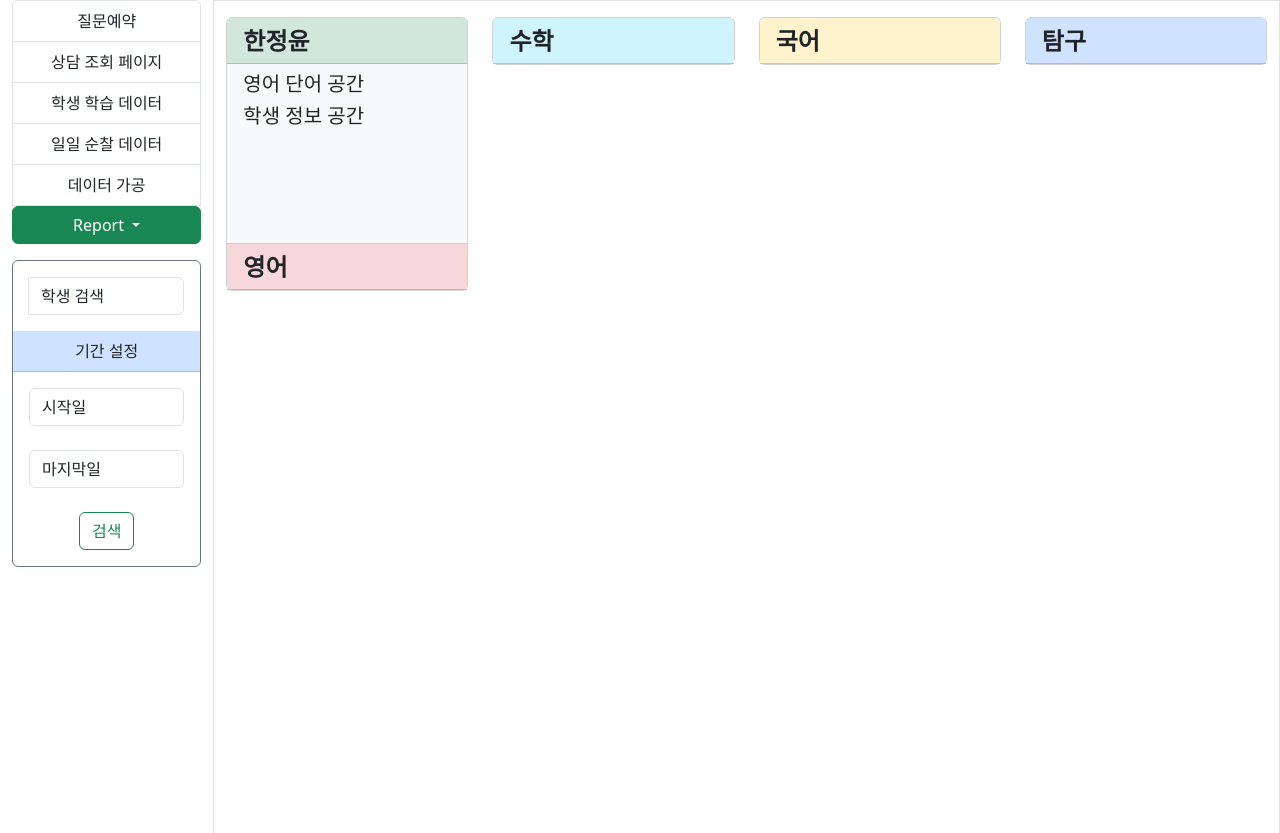
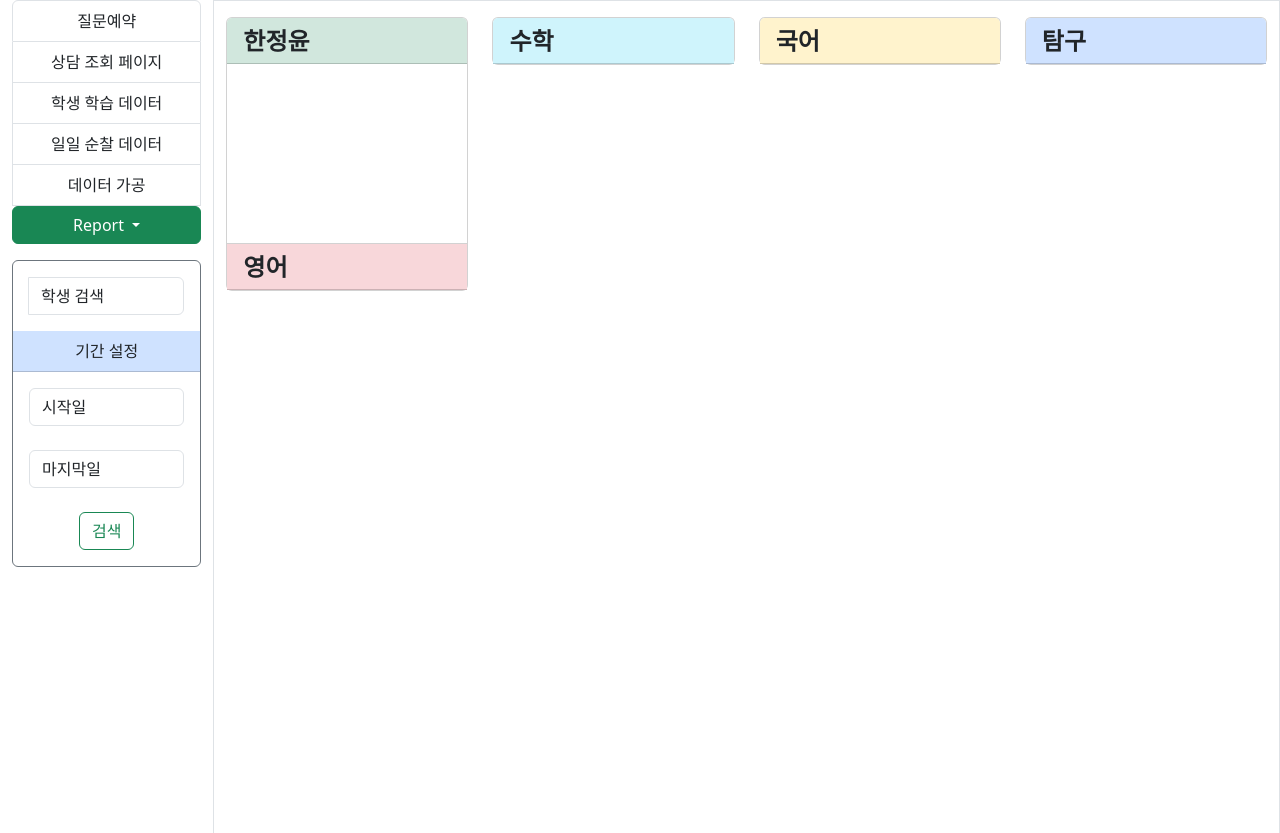
Before and after one commit to looosemycoool/orchardproject, a Django app: template templates/manager/report/consulting/consulting_detail.html in a window 1280 px wide. Shown: the part 104-937 px from the top of the page. Run offline with Django 4.2, Linux system fonts and the light colour scheme; the template is opened without the code that fills it: values that come from a table or form of the project are taken from there, others are empty; data comes from the database, SQL or seed files in the repository; some libraries are stand-ins or nearby versions.

Commit message:
chore/디자인 수정

```diff
--- a/manager/views/report_views.py
+++ b/manager/views/report_views.py
@@ -156,7 +156,7 @@ def report_consulting_detail(request):
     if student:
         filtered_data_korean = Reserve.objects.filter(
             student_name_id=student.id,
-            teacher_id=1,
+            teacher_id__in=[1, 5, 8],
             date__range=[start_date, end_date]
         ).exclude(subject=None).order_by('-date')
         filtered_data_math = Reserve.objects.filter(
--- a/templates/manager/report/consulting/consulting_detail.html
+++ b/templates/manager/report/consulting/consulting_detail.html
@@ -91,9 +91,7 @@
                                             style="margin: 0; font-family: 'Noto Sans KR', sans-serif; font-weight: bold">
                                             {{ student.first_name }}</h4>
                                     </div>
-                                    <div class="card-header bg-light" style="height:180px">
-                                        <h5 class="card-text">영어 단어 공간</h5>
-                                        <h5 class="card-text">학생 정보 공간</h5>
+                                    <div class="card-header bg-white" style="height:180px">
                                     </div>
                                     <div class="card-header bg-danger-subtle"
                                          style="display: flex; align-items: center;">
@@ -101,14 +99,6 @@
                                             style="margin: 0; font-family: 'Noto Sans KR', sans-serif; font-weight: bold">
                                             영어</h4>
                                     </div>
-                                    <ul class="list-group list-group-flush">
-                                        {% for data in filtered_data %}
-                                            {% if data.teacher_id.name == '' %}
-                                                <li class="list-group-item" style="font-family: 'Noto Sans KR" ,
-                                                    sans-serif;>{{ data.subject }}</li>
-                                            {% endif %}
-                                        {% endfor %}
-                                    </ul>
                                 </div>
                             </div>
                             <div class="col-md-3" style="max-height:550px">
```
